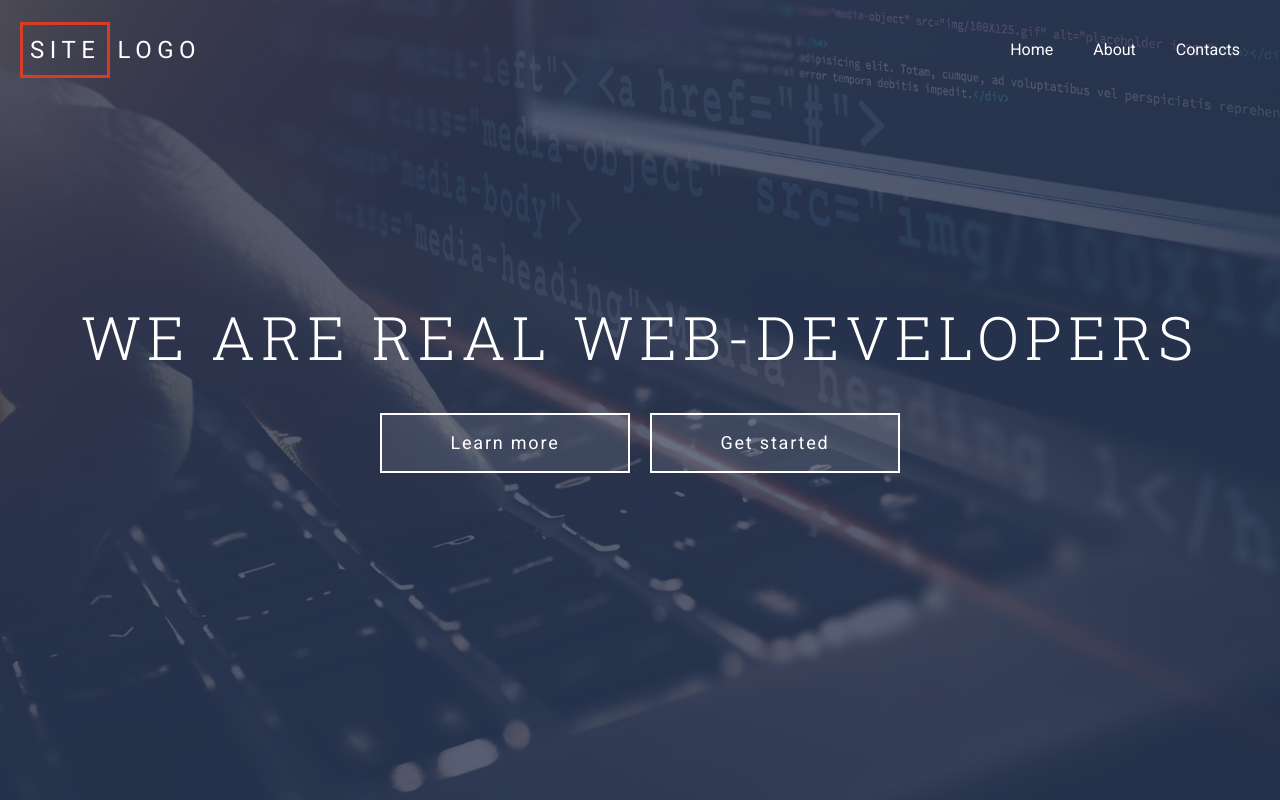
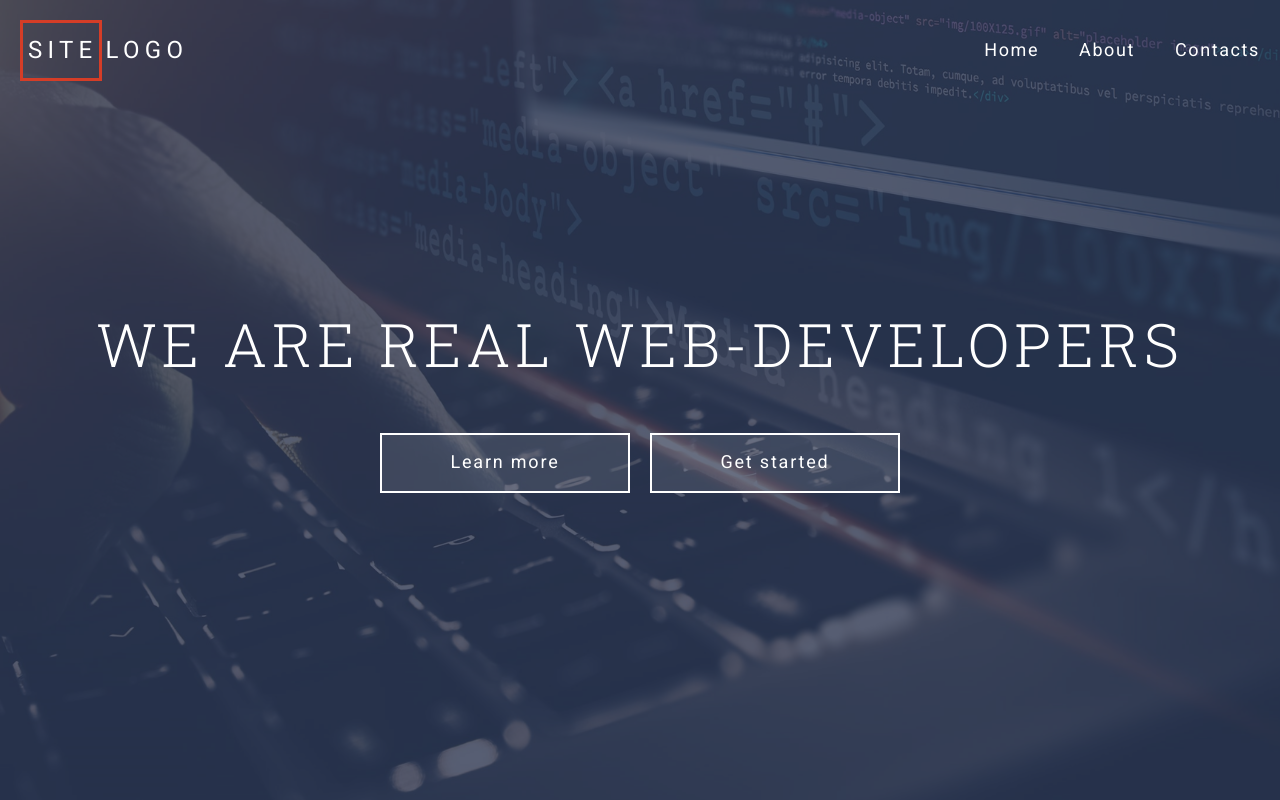
Before and after one commit to LiudmilaLushchuk/lesson_9-10-11, a website: page index.html in a window 1280 px wide. Drawn offline with Linux system fonts and the light colour scheme.

Commit message:
Попиксельное соответствие блока header

```diff
--- a/assets/scss/common/_typography.scss
+++ b/assets/scss/common/_typography.scss
@@ -11,14 +11,15 @@ html {
   color: $color-gray;
   font-size: $font-size;
   font-family: $font-main;
-  line-height: 1.2em;
+  overflow-y: scroll;
 }
 
 h1 {
   font-size: 3.75rem;
-  letter-spacing: 0.1em;
+  letter-spacing: 0.08em;
   font-weight: 300;
   font-family: $font-header;
+  line-height: 1.2em;
 }
 
 a {
--- a/assets/scss/components/header/_header-content.scss
+++ b/assets/scss/components/header/_header-content.scss
@@ -10,7 +10,7 @@
   }
 
   &__title {
-    margin: 0 0 66px;
+    margin: 0 0 53px;
     text-align: center;
   }
 
--- a/assets/scss/components/header/_header-logo.scss
+++ b/assets/scss/components/header/_header-logo.scss
@@ -3,16 +3,17 @@
 
 .header-logo {
   font-size: 1.5rem;
-  letter-spacing: 0.23em;
-  line-height: 20px;
+  letter-spacing: 0.22em;
 
   &__link {
+    display: block;
+    padding: $gap $gap $gap 0;
   }
 
   &__accent {
     display: inline-block;
-    padding: 15px 7px;
-    margin-right: 7px;
+    padding: 14px 1px 13px 5px;
+    margin-right: 4px;
     border: 3px solid $color-highlight;
   }
 }
--- a/assets/scss/components/header/_header-navbar.scss
+++ b/assets/scss/components/header/_header-navbar.scss
@@ -2,6 +2,8 @@
 @use "../../mixins/" as *;
 
 .header-navbar {
+  letter-spacing: 0.1em;
+
   &__btn {
     display: none;
   }
@@ -9,18 +11,19 @@
   &__list {
     display: grid;
     justify-content: end;
+    gap: $gap;
     grid-template-columns: repeat(auto-fit, minmax(50px, max-content));
 
-    @include unlist;
+    @include unlist(0 (-$gap-sm) 0 0);
   }
 
-  &__item {
-    margin: $gap $gap-sm;
-  }
+  // &__item {
+  // }
 
   &__link {
     display: block;
     padding: $gap $gap-sm;
+    font-size: 1.125rem;
     transition: color 0.5s;
 
     &:hover,
```
Also changed, not shown: assets/css/style.css, assets/scss/components/header/_header-menu.scss (line endings or trailing spaces).
